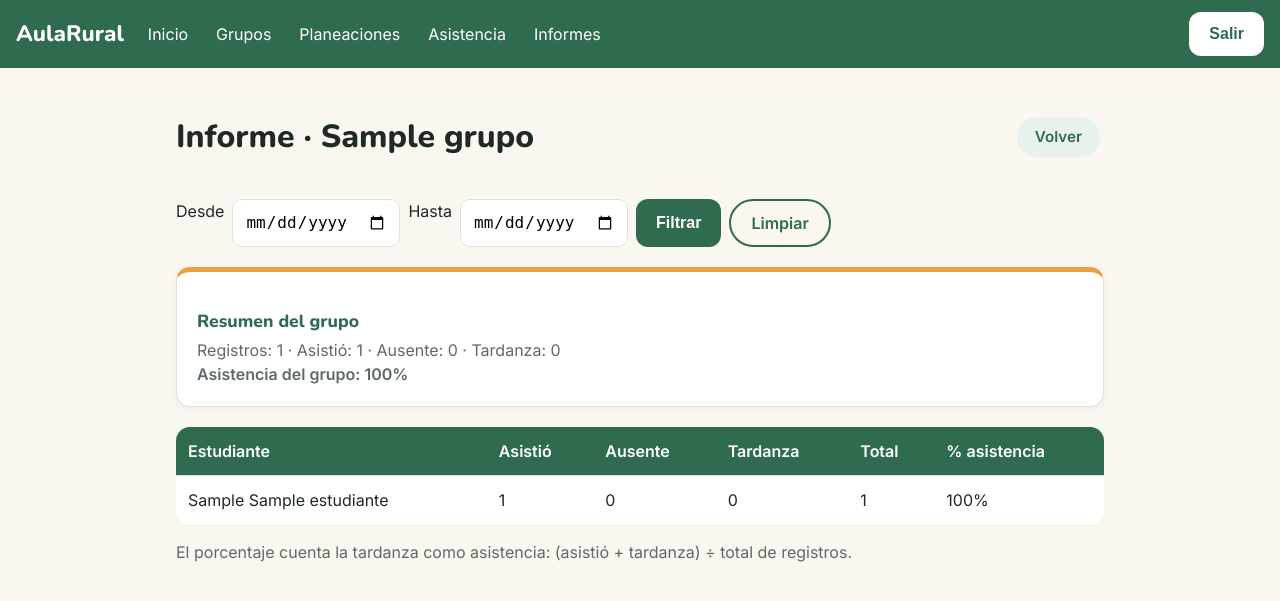
After one commit to Katy1762/AulaRural, a Django app: page /informes/1/ in a window 1280 px wide. The commit adds this page. Shown: the top 601 px of the page. Run offline with Django 5.2, Linux system fonts and the light colour scheme; a user stored in the database is signed in; tables that the repository leaves empty hold one stand-in row (values such as "Sample post").

Commit message:
Informe de asistencia por grupo y cierre de la Clase 3

```diff
--- a/asistencia/urls.py
+++ b/asistencia/urls.py
@@ -2,6 +2,6 @@ from django.urls import path
 from . import views
 
 urlpatterns = [
-    # '' significa /asistencia/
     path('', views.inicio, name='asistencia'),
+    path('<int:grupo_pk>/', views.tomar, name='asistencia_tomar'),
 ]
--- a/informes/urls.py
+++ b/informes/urls.py
@@ -2,6 +2,6 @@ from django.urls import path
 from . import views
 
 urlpatterns = [
-    # '' significa /informes/
     path('', views.inicio, name='informes'),
+    path('<int:grupo_pk>/', views.informe, name='informe_grupo'),
 ]
--- a/informes/views.py
+++ b/informes/views.py
@@ -1,11 +1,85 @@
+from datetime import date
+
 from django.contrib.auth.decorators import login_required
-from django.shortcuts import render
+from django.db.models import Count, Q
+from django.shortcuts import get_list_or_404, get_object_or_404, render
+
+from asistencia.models import Asistencia
+from cuentas.permisos import es_directivo
+from grupos.models import Grupo
+
+#el directivo ve todos los grupos; el docente, solo los suyos
+
+def _grupos_visibles(request):
+    if es_directivo(request.user):
+        return Grupo.objects.select_related('docente').all()
+    return Grupo.objects.filter(docente=request.user)
+
+# Convierte "2026-11-13" en fecha; si viene vacía o mal escrita, devuelve None
+def _leer_fecha(texto):
+    try:
+        return date.fromisoformat(texto)
+    except (TypeError, ValueError):
+        return None
 
 
-# Pantalla provisional del módulo Informes
-@login_required  # solo usuarios con sesión iniciada
+# Lista de grupos para elegir el informe
+@login_required
 def inicio(request):
-    return render(request, 'proximamente.html', {
-        'titulo': 'Informes',
-        'descripcion': 'Aquí verás el resumen de asistencia de cada grupo.',
+    return render(request, 'informes/inicio.html', {'grupos': _grupos_visibles(request)})
+
+
+# Informe de un grupo, con rango de fechas opcional
+@login_required
+def informe(request, grupo_pk):
+    # 404 si el grupo no existe o no es visible para este usuario
+    grupo = get_object_or_404(_grupos_visibles(request), pk=grupo_pk)
+
+    # Fechas del filtro; vienen por GET (?desde=...&hasta=...)
+    desde = _leer_fecha(request.GET.get('desde'))
+    hasta = _leer_fecha(request.GET.get('hasta'))
+
+    # Q() vacío no filtra nada; se le suman condiciones solo si hay fechas
+    filtro = Q()
+    if desde:
+        filtro &= Q(asistencias__fecha__gte=desde)
+    if hasta:
+        filtro &= Q(asistencias__fecha__lte=hasta)
+
+    # annotate agrega tres columnas calculadas a cada estudiante.
+    # Count con filter cuenta solo los registros de ese estado y de esas fechas,
+    # todo en una sola consulta a MySQL.
+    estudiantes = grupo.estudiantes.annotate(
+        asistio=Count('asistencias', filter=filtro & Q(asistencias__estado=Asistencia.ASISTIO)),
+        ausente=Count('asistencias', filter=filtro & Q(asistencias__estado=Asistencia.AUSENTE)),
+        tardanza=Count('asistencias', filter=filtro & Q(asistencias__estado=Asistencia.TARDANZA)),
+    )
+
+    # Total y porcentaje por estudiante.
+    # La tardanza cuenta como asistencia porque el estudiante sí estuvo.
+    # Sin registros no hay porcentaje (None), para no dividir por cero.
+    filas = []
+    for e in estudiantes:
+        total = e.asistio + e.ausente + e.tardanza
+        porcentaje = round((e.asistio + e.tardanza) * 100 / total) if total else None
+        filas.append({'estudiante': e, 'asistio': e.asistio, 'ausente': e.ausente,
+                      'tardanza': e.tardanza, 'total': total, 'porcentaje': porcentaje})
+
+    # Resumen del grupo: suma de las columnas de todos los estudiantes
+    suma_asistio = sum(f['asistio'] for f in filas)
+    suma_ausente = sum(f['ausente'] for f in filas)
+    suma_tardanza = sum(f['tardanza'] for f in filas)
+    suma_total = suma_asistio + suma_ausente + suma_tardanza
+
+    # Mismo cálculo del porcentaje, pero para todo el grupo
+    porcentaje_grupo = round((suma_asistio + suma_tardanza) * 100 / suma_total) if suma_total else None
+
+    return render(request, 'informes/grupo.html', {
+        'grupo': grupo,
+        'filas': filas,
+        'desde': desde,
+        'hasta': hasta,
+        'resumen': {'asistio': suma_asistio, 'ausente': suma_ausente,
+                    'tardanza': suma_tardanza, 'total': suma_total,
+                    'porcentaje': porcentaje_grupo},
     })
--- a/static/css/estilos.css
+++ b/static/css/estilos.css
@@ -159,3 +159,79 @@ a.boton-secundario:hover {
   background: #2F6B4F;
   color: #FFFFFF;
 }
+
+
+
+.opciones-asistencia {
+  display: flex;
+  flex-wrap: wrap;
+  gap: 8px 16px;
+}
+
+.opciones-asistencia label {
+  display: flex;
+  align-items: center;
+  gap: 6px;
+  min-height: 44px;
+  cursor: pointer;
+}
+
+
+
+/* Acciones en div: botones en fila */
+div.acciones {
+  display: flex;
+  flex-wrap: wrap;
+  align-items: center;
+  gap: 8px;
+}
+
+/* Acciones en tabla: sin partir líneas */
+td.acciones {
+  white-space: nowrap;
+}
+
+/* Forma base de botón */
+.acciones a {
+  display: inline-flex;
+  align-items: center;
+  justify-content: center;
+  min-height: 40px;
+  padding: 0 16px;
+  margin: 2px 4px 2px 0;
+  border-radius: 999px;
+  font-size: 0.95rem;
+  font-weight: 700;
+  text-decoration: none;
+  white-space: nowrap;
+  color: var(--verde);
+  background: #fff;
+  border: 2px solid var(--borde);
+}
+
+/* Ver */
+.acciones a.boton-claro {
+  background: #E8F1EC;
+  border-color: #E8F1EC;
+}
+
+/* Editar */
+.acciones a.boton-secundario {
+  background: transparent;
+  border-color: var(--verde);
+}
+.acciones a.boton-secundario:hover {
+  background: var(--verde);
+  color: #fff;
+}
+
+/* Eliminar */
+.acciones a.boton-peligro {
+  background: #fff;
+  border-color: var(--error);
+  color: var(--error);
+}
+.acciones a.boton-peligro:hover {
+  background: var(--error);
+  color: #fff;
+}
--- /dev/null
+++ b/templates/informes/grupo.html
@@ -0,0 +1,69 @@
+{% extends 'base.html' %}
+{% block titulo %}Informe · {{ grupo.nombre }}{% endblock %}
+{% block contenido %}
+
+{# Título y botón para volver #}
+<div class="encabezado">
+  <h1>Informe · {{ grupo.nombre }}</h1>
+  <div class="acciones">
+    <a class="boton-claro" href="{% url 'informes' %}">Volver</a>
+  </div>
+</div>
+
+{# Filtro por rango de fechas (opcional) #}
+<form method="get" class="filtros">
+  <label for="desde">Desde</label>
+  <input type="date" id="desde" name="desde" value="{{ desde|date:'Y-m-d' }}">
+  <label for="hasta">Hasta</label>
+  <input type="date" id="hasta" name="hasta" value="{{ hasta|date:'Y-m-d' }}">
+  <button class="boton" type="submit">Filtrar</button>
+  <a class="boton boton-secundario" href="{% url 'informe_grupo' grupo.pk %}">Limpiar</a>
+</form>
+
+{# Resumen general del grupo #}
+<div class="tarjeta bloque">
+  <h2>Resumen del grupo</h2>
+  {% if resumen.total %}
+    <p>
+      Registros: {{ resumen.total }} ·
+      Asistió: {{ resumen.asistio }} ·
+      Ausente: {{ resumen.ausente }} ·
+      Tardanza: {{ resumen.tardanza }}
+    </p>
+    <p><strong>Asistencia del grupo: {{ resumen.porcentaje }}%</strong></p>
+  {% else %}
+    <p>No hay asistencia registrada en este periodo.</p>
+  {% endif %}
+</div>
+
+{# Tabla por estudiante #}
+{% if filas %}
+<div class="tabla-contenedor">
+  <table class="tabla">
+    <thead>
+      <tr>
+        <th>Estudiante</th><th>Asistió</th><th>Ausente</th><th>Tardanza</th><th>Total</th><th>% asistencia</th>
+      </tr>
+    </thead>
+    <tbody>
+    {% for f in filas %}
+      <tr>
+        <td>{{ f.estudiante }}</td>
+        <td>{{ f.asistio }}</td>
+        <td>{{ f.ausente }}</td>
+        <td>{{ f.tardanza }}</td>
+        <td>{{ f.total }}</td>
+        <td>{% if f.porcentaje is None %}—{% else %}{{ f.porcentaje }}%{% endif %}</td>
+      </tr>
+    {% endfor %}
+    </tbody>
+  </table>
+</div>
+
+{# Cómo se calcula el porcentaje #}
+<p class="texto-suave">El porcentaje cuenta la tardanza como asistencia: (asistió + tardanza) ÷ total de registros.</p>
+{% else %}
+<p>Este grupo aún no tiene estudiantes.</p>
+{% endif %}
+
+{% endblock %}
```
Also changed, not shown: asistencia/views.py (+77 -6 lines), templates/asistencia/inicio.html (added, +44 -0 lines), templates/asistencia/tomar.html (added, +65 -0 lines), templates/grupos/confirmar_eliminar.html (added, +17 -0 lines), templates/grupos/detalle.html (+58 -18 lines), templates/grupos/estudiante_confirmar_eliminar.html (added, +16 -0 lines), templates/grupos/estudiante_formulario.html (added, +30 -0 lines), templates/informes/inicio.html (added, +45 -0 lines).
